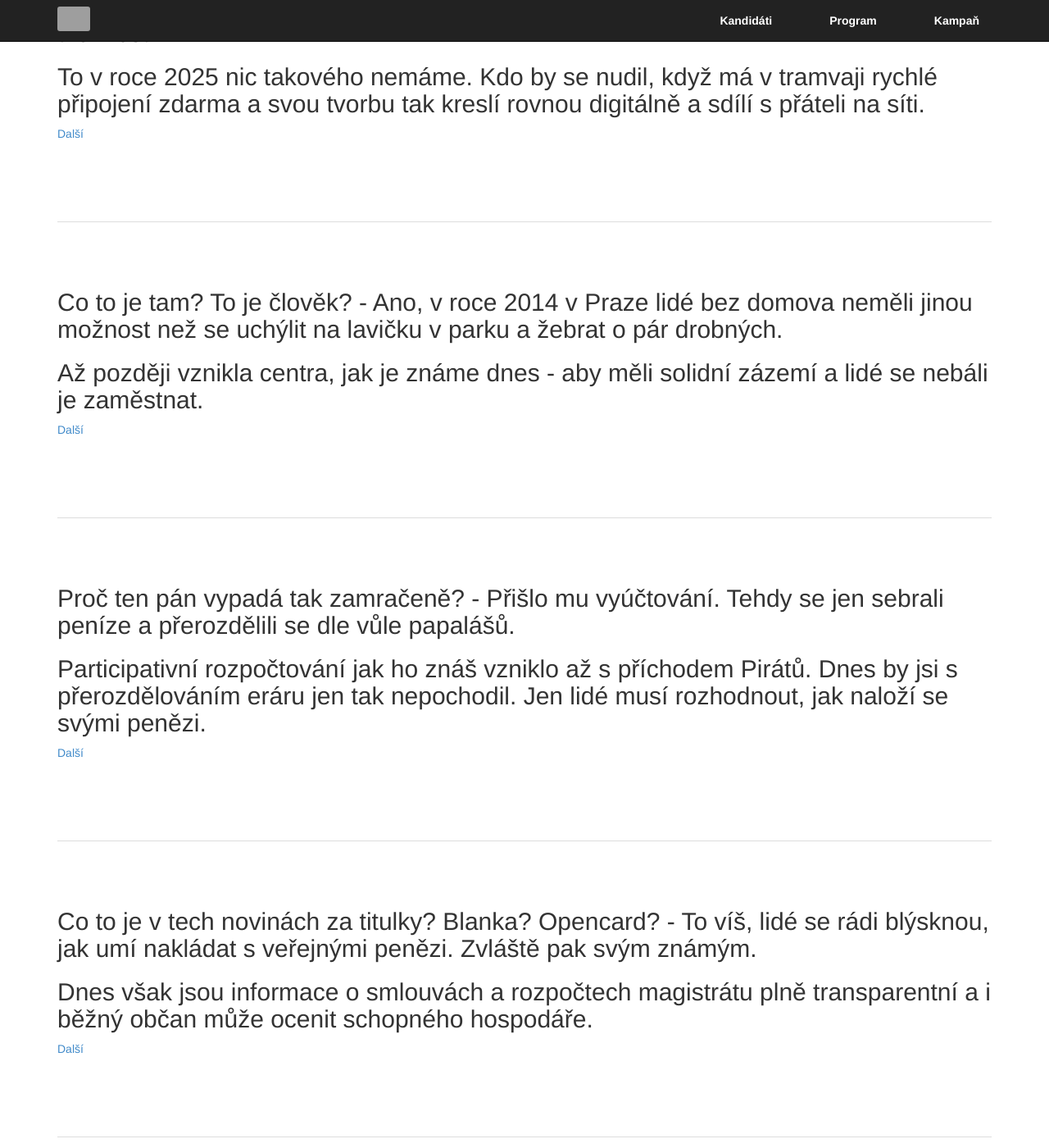
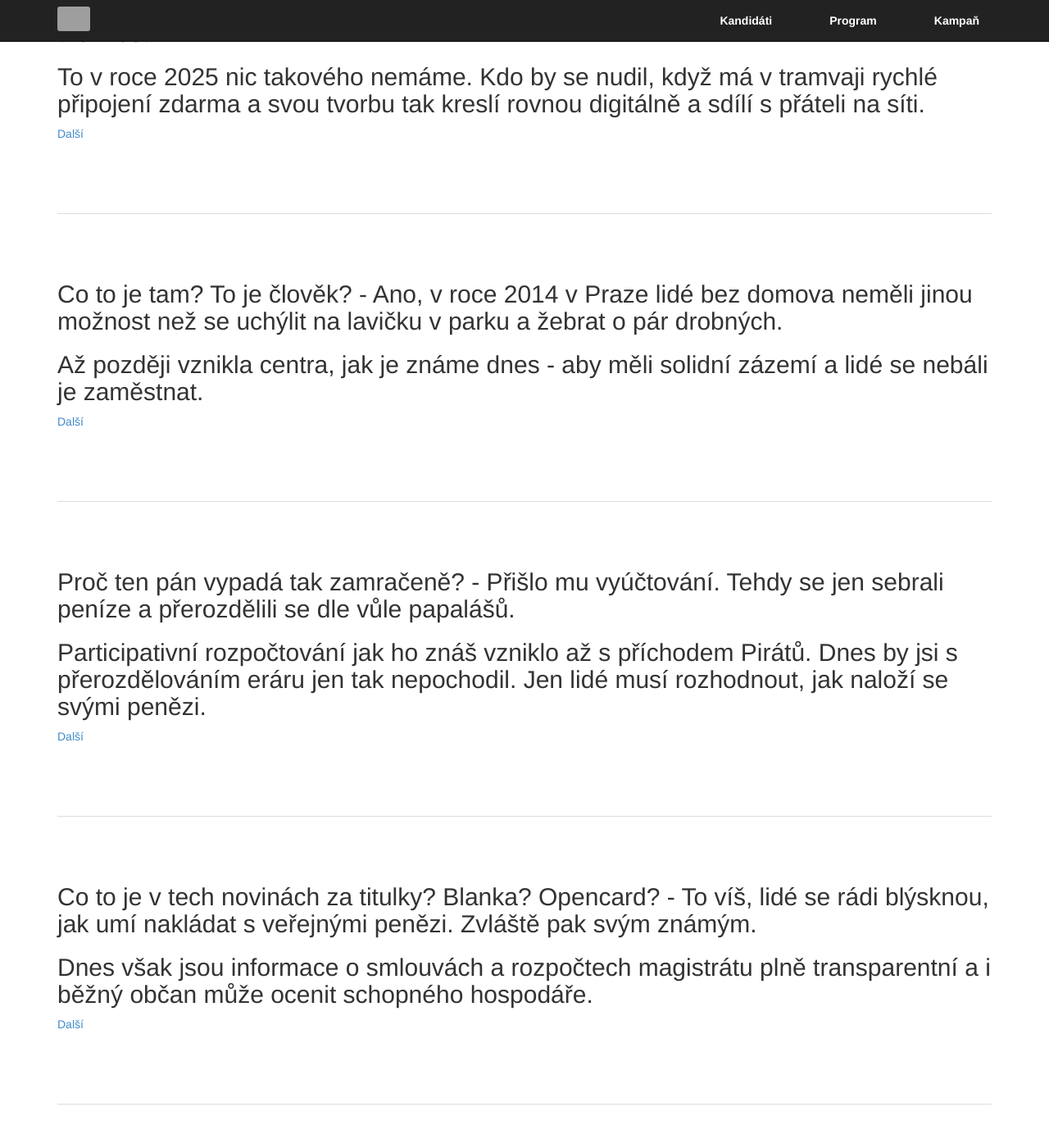
Before and after one commit to pirati-cz/prahavolijinak, a Jekyll site: the page built from index.html, in a window 1280 px wide and 1400 px high, scrolled down 684 px. Shown: the whole window at 82% size. Built offline with Jekyll 4.4.1, drawn with Linux system fonts in a browser that asks for light colours; nearby versions of some CDN libraries; Markdown is read by kramdown in place of the engine named in the settings; the list of posts is cut into pages by our own code; grey boxes are pictures that could not be loaded.

Commit message:
pribeh - style

```diff
--- a/assets/css/custom.scss
+++ b/assets/css/custom.scss
@@ -102,6 +102,9 @@
       width:100%;
 }
 
+.slide {
+	min-height: 216px; padding: 41px 0 67px 0;
+}
 }
 
 .programovy-bod {
@@ -158,3 +161,7 @@
 }
 
 #accordion p { padding:10px;}
+
+.slide {
+	min-height: 216px; padding: 41px 0 67px 0;
+}
--- a/index.html
+++ b/index.html
@@ -24,51 +24,47 @@
 <hr />
 
 <span id="tramvaj">
-<div style="min-height: 216px; padding: 41px 0 67px 0;" />
+<div class="slide">
 <h2>Podívejte se na ty znuděné lidi v roce 2014. Při každodenní cestě napříč městem nemají v Pražské tramvaji co dělat. Kdo se pak diví, že vznikají tyto projevy lidové tvořivosti.</h2>
 <h2>To v roce 2025 nic takového nemáme. Kdo by se nudil, když má v tramvaji rychlé připojení zdarma a svou tvorbu tak kreslí rovnou digitálně a sdílí s přáteli na síti.</h2>
 <a data-scroll href="#bezdomovec">Další</a>
-</p>
 </div>
 </span>
 
 <hr />
 
 <span id="bezdomovec">
-<div style="min-height: 216px; padding: 41px 0 67px 0;" />
+<div class="slide">
 <h2>Co to je tam? To je člověk? - Ano, v roce 2014 v Praze lidé bez domova neměli jinou možnost než se uchýlit na lavičku v parku a žebrat o pár drobných.</h2>
 <h2>Až později vznikla centra, jak je známe dnes - aby měli solidní zázemí a lidé se nebáli je zaměstnat.</h2>
 <a data-scroll href="#paro">Další</a>
-</p>
 </div>
 </span>
 
 <hr />
 
 <span id="paro">
-<div style="min-height: 216px; padding: 41px 0 67px 0;" />
+<div class="slide" >
 <h2>Proč ten pán vypadá tak zamračeně? - Přišlo mu vyúčtování. Tehdy se jen sebrali peníze a přerozdělili se dle vůle papalášů.</h2>
 <h2>Participativní rozpočtování jak ho znáš vzniklo až s příchodem Pirátů. Dnes by jsi s přerozdělováním eráru jen tak nepochodil. Jen lidé musí rozhodnout, jak naloží se svými penězi.</h2>
 <a data-scroll href="#transparence">Další</a>
-</p>
 </div>
 </span>
 
 <hr />
 
 <span id="transparence">
-<div style="min-height: 216px; padding: 41px 0 67px 0;" />
+<div class="slide">
 <h2>Co to je v tech novinách za titulky? Blanka? Opencard? - To víš, lidé se rádi blýsknou, jak umí nakládat s veřejnými penězi. Zvláště pak svým známým.</h2>
 <h2>Dnes však jsou informace o smlouvách a rozpočtech magistrátu plně transparentní a i běžný občan může ocenit schopného hospodáře.</h2>
 <a data-scroll href="#prostor">Další</a>
-</p>
 </div>
 </span>
 
 <hr />
 
 <span id="prostor">
-<div style="min-height: 216px; padding: 41px 0 67px 0;" />
+<div class="slide">
 <h2>Co ti lidé udělali, že to reší strážník? - Jen si otevřeli v parku víno.</h2>
 <h2>Tehdy to bylo fakt na nic. Tak já jdu na Pirátský piknik.</h2>
 </div>
```
